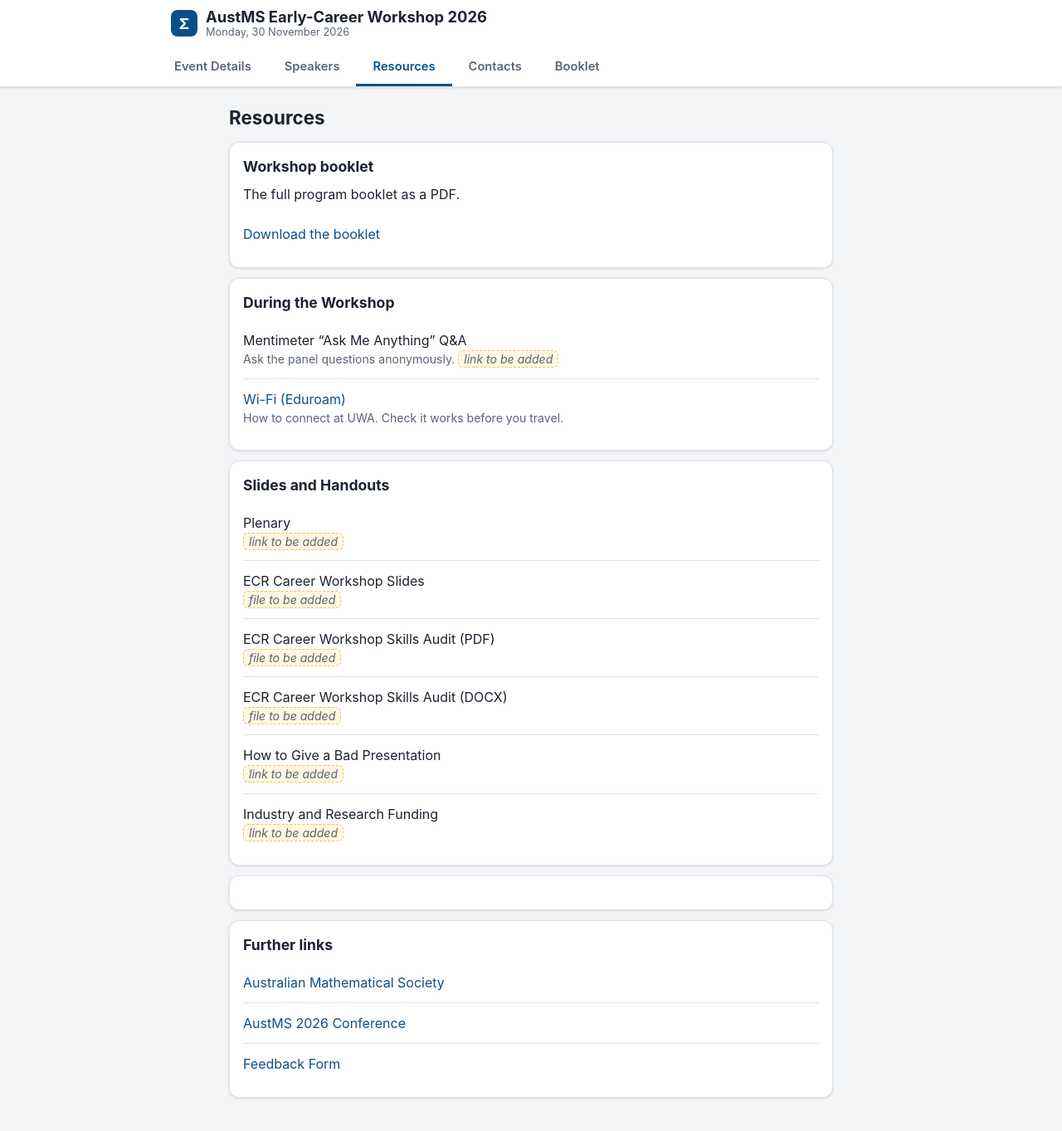
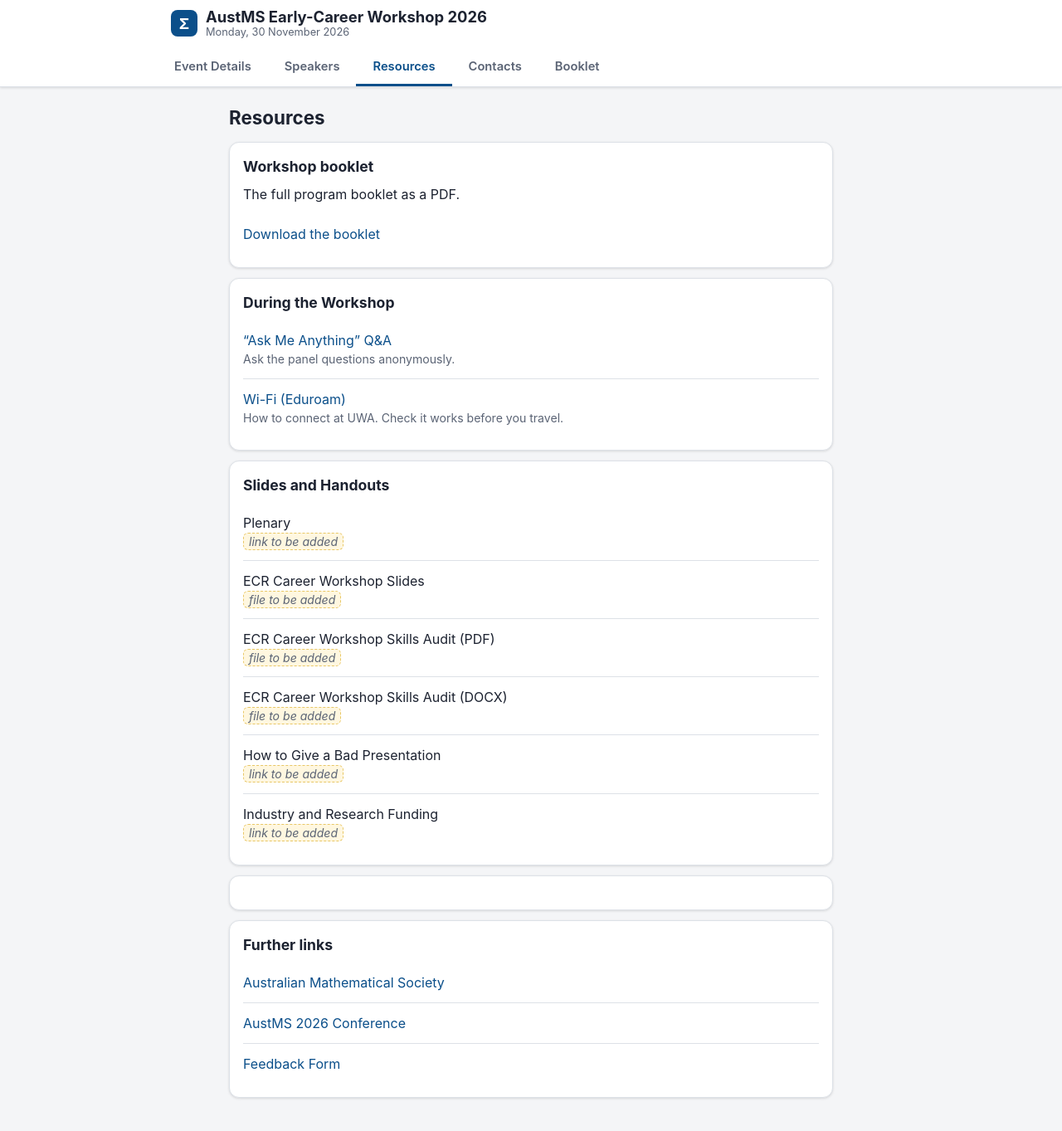
Before and after one commit to eugenetkj98/AustMS_Site, a Jekyll site: the page built from resources.md, in a window 1280 px wide and 1383 px high. Shown: the top 1363 px of the window at 83% size. Built offline with Jekyll 4.4.1, drawn with Linux system fonts in a browser that asks for light colours.

Commit message:
Add Q&A link

```diff
--- a/_data/resources.yml
+++ b/_data/resources.yml
@@ -16,9 +16,9 @@ download:
 during:
   title: During the Workshop
   items:
-    - name: Mentimeter “Ask Me Anything” Q&A
+    - name: “Ask Me Anything” Q&A
       description: Ask the panel questions anonymously.
-      url: ""
+      url: "https://padlet.com/a1609621/austms-ecw-q-a-s025r2796kxw9rdx52yf"
     - name: Wi-Fi (Eduroam)
       description: How to connect at UWA. Check it works before you travel.
       url: https://ipoint.uwa.edu.au/app/answers/detail/a_id/683/~/wireless-access-at-uwa
```
